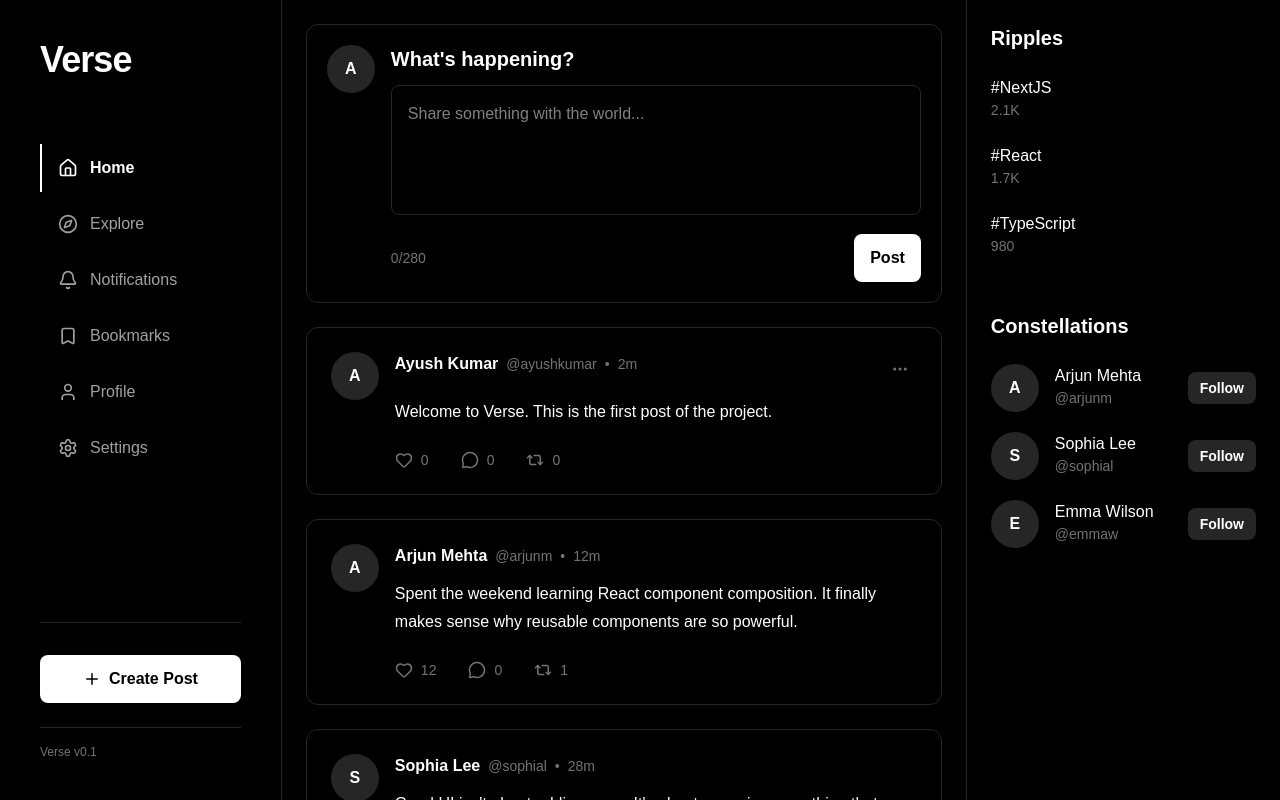
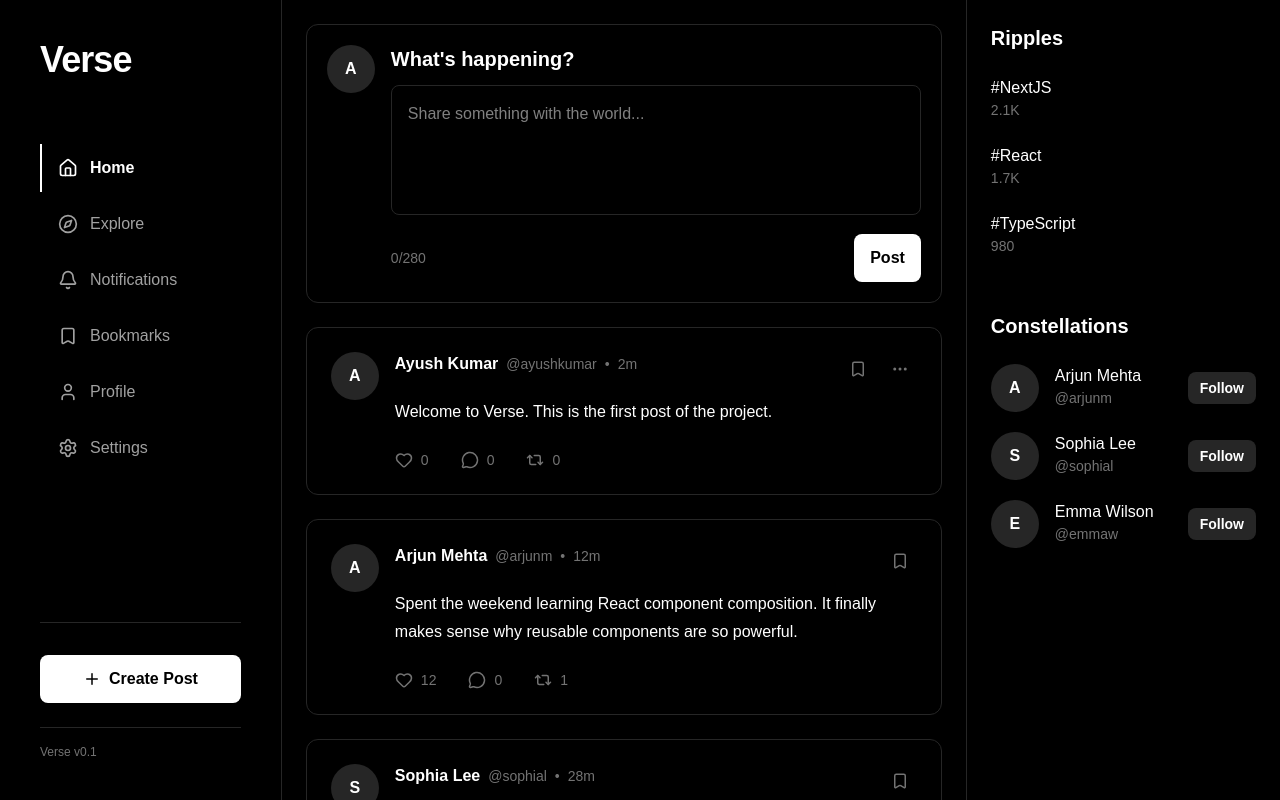
Before and after one commit to Ayushkumar20045/verse, a Next.js app: page / in a window 1280 px wide. Shown: the top 800 px of the page. Built offline with nearby package versions, Linux system fonts and the light colour scheme.

Commit message:
feat: implement bookmark system and introduce context foundation

```diff
--- a/app/layout.tsx
+++ b/app/layout.tsx
@@ -1,6 +1,9 @@
 import type { Metadata } from "next";
 import { Geist, Geist_Mono } from "next/font/google";
+
 import "./globals.css";
+
+import { PostsProvider } from "@/context/PostsContext";
 
 const geistSans = Geist({
   variable: "--font-geist-sans",
@@ -13,7 +16,7 @@ const geistMono = Geist_Mono({
 });
 
 export const metadata: Metadata = {
-  title: "Verse - A modern social platform ",
+  title: "Verse - A modern social platform",
   description:
     "A modern social platform for meaningful conversations and communities.",
 };
@@ -28,7 +31,11 @@ export default function RootLayout({
       lang="en"
       className={`${geistSans.variable} ${geistMono.variable} h-full antialiased`}
     >
-      <body className="min-h-full flex flex-col">{children}</body>
+      <body className="min-h-full flex flex-col">
+        <PostsProvider>
+          {children}
+        </PostsProvider>
+      </body>
     </html>
   );
 }
--- a/components/feed/PostCard.tsx
+++ b/components/feed/PostCard.tsx
@@ -2,6 +2,8 @@
 
 import { useState } from "react";
 import {
+  Bookmark,
+  BookmarkCheck,
   Heart,
   MessageCircle,
   MoreHorizontal,
@@ -21,6 +23,7 @@ import { Comment } from "@/types/comment";
 type PostCardProps = {
   post: Post;
   onLike: () => void;
+  onBookmark: () => void;
   onDelete: () => void;
   onEdit: (content: string) => void;
 };
@@ -28,6 +31,7 @@ type PostCardProps = {
 export default function PostCard({
   post,
   onLike,
+  onBookmark,
   onDelete,
   onEdit,
 }: PostCardProps) {
@@ -38,16 +42,15 @@ export default function PostCard({
     useState(false);
 
   const [isEditing, setIsEditing] = useState(false);
-  const [editedContent, setEditedContent] = useState(
-    post.content
-  );
+
+  const [editedContent, setEditedContent] =
+    useState(post.content);
 
   const [showComments, setShowComments] =
     useState(false);
 
-  const [comments, setComments] = useState<Comment[]>(
-    post.comments
-  );
+  const [comments, setComments] =
+    useState<Comment[]>(post.comments);
 
   function handleDeleteClick() {
     setIsMenuOpen(false);
@@ -70,7 +73,8 @@ export default function PostCard({
   }
 
   function handleSaveEdit() {
-    const trimmedContent = editedContent.trim();
+    const trimmedContent =
+      editedContent.trim();
 
     if (!trimmedContent) {
       return;
@@ -120,17 +124,19 @@ export default function PostCard({
     );
   }
 
-  function handleDeleteComment(commentId: number) {
+  function handleDeleteComment(
+    commentId: number
+  ) {
     setComments((previousComments) =>
       previousComments.filter(
-        (comment) => comment.id !== commentId
+        (comment) =>
+          comment.id !== commentId
       )
     );
   }
 
   return (
-    <>
-          <article className="rounded-xl border border-neutral-800 p-6 transition-colors hover:border-neutral-700">
+    <>      <article className="rounded-xl border border-neutral-800 p-6 transition-colors hover:border-neutral-700">
         <div className="flex items-start gap-4">
           <Avatar name={post.author} />
 
@@ -156,6 +162,21 @@ export default function PostCard({
                   </span>
                 </div>
               </div>
+
+              <div className="flex items-center gap-2">
+                <button
+                  onClick={onBookmark}
+                  className="rounded-full p-2 text-neutral-500 transition-colors hover:bg-neutral-900 hover:text-white"
+                >
+                  {post.isBookmarked ? (
+                    <BookmarkCheck
+                      size={18}
+                      className="text-white"
+                    />
+                  ) : (
+                    <Bookmark size={18} />
+                  )}
+                </button>
 
                 {isCurrentUser && (
                   <div className="relative">
@@ -189,6 +210,7 @@ export default function PostCard({
                     )}
                   </div>
                 )}
+              </div>
             </div>
 
             {isEditing ? (
@@ -260,9 +282,7 @@ export default function PostCard({
                   <span>{post.shares}</span>
                 </button>
               </div>
-            )}
-
-            {showComments && (
+            )}            {showComments && (
               <div className="mt-6">
                 <CommentComposer
                   onComment={handleAddComment}
--- a/components/layout/Feed.tsx
+++ b/components/layout/Feed.tsx
@@ -1,85 +1,35 @@
 "use client";
-
-import { useState } from "react";
 
 import PostComposer from "@/components/feed/PostComposer";
 import PostCard from "@/components/feed/PostCard";
-import { posts as initialPosts } from "@/lib/posts";
-import { Post } from "@/types/post";
+import { usePosts } from "@/context/PostsContext";
 
 export default function Feed() {
-  const [posts, setPosts] = useState<Post[]>(initialPosts);
+  const {
+    posts,
+    createPost,
+    likePost,
+    bookmarkPost,
+    deletePost,
+    editPost,
+  } = usePosts();
 
-  function handleCreatePost(content: string) {
-    const newPost: Post = {
-      id: Date.now(),
-      userId: "user-1",
-      author: "Ayush Kumar",
-      username: "@ayushkumar",
-      time: "Just now",
-      content,
-
-      likes: 0,
-      comments: [],
-      shares: 0,
-
-      isLiked: false,
-    };
-
-    setPosts((previousPosts) => [newPost, ...previousPosts]);
-  }
-
-  function handleLike(postId: number) {
-    setPosts((previousPosts) =>
-      previousPosts.map((post) => {
-        if (post.id !== postId) {
-          return post;
-        }
-
-        return {
-          ...post,
-          isLiked: !post.isLiked,
-          likes: post.isLiked
-            ? post.likes - 1
-            : post.likes + 1,
-        };
-      })
-    );
-  }
-
-  function handleDelete(postId: number) {
-    setPosts((previousPosts) =>
-      previousPosts.filter((post) => post.id !== postId)
-    );
-  }
-function handleEdit(postId: number, content: string) {
-  setPosts((previousPosts) =>
-    previousPosts.map((post) => {
-      if (post.id !== postId) {
-        return post;
-      }
-
-      return {
-        ...post,
-        content,
-        time: "Just now (edited)",
-      };
-    })
-  );
-}
   return (
     <main className="min-h-screen p-6">
-      <PostComposer onPost={handleCreatePost} />
+      <PostComposer onPost={createPost} />
 
       <section className="mt-6 space-y-6">
         {posts.map((post) => (
-<PostCard
-  key={post.id}
-  post={post}
-  onLike={() => handleLike(post.id)}
-  onDelete={() => handleDelete(post.id)}
-  onEdit={(content) => handleEdit(post.id, content)}
-/>
+          <PostCard
+            key={post.id}
+            post={post}
+            onLike={() => likePost(post.id)}
+            onBookmark={() => bookmarkPost(post.id)}
+            onDelete={() => deletePost(post.id)}
+            onEdit={(content) =>
+              editPost(post.id, content)
+            }
+          />
         ))}
       </section>
     </main>
--- /dev/null
+++ b/context/PostsContext.tsx
@@ -0,0 +1,226 @@
+"use client";
+
+import {
+  createContext,
+  ReactNode,
+  useContext,
+  useState,
+} from "react";
+
+import { posts as initialPosts } from "@/lib/posts";
+import { Comment } from "@/types/comment";
+import { Post } from "@/types/post";
+
+type PostsContextType = {
+  posts: Post[];
+
+  createPost: (content: string) => void;
+  likePost: (postId: number) => void;
+  bookmarkPost: (postId: number) => void;
+  deletePost: (postId: number) => void;
+  editPost: (postId: number, content: string) => void;
+
+  addComment: (
+    postId: number,
+    content: string
+  ) => void;
+
+  editComment: (
+    postId: number,
+    commentId: number,
+    content: string
+  ) => void;
+
+  deleteComment: (
+    postId: number,
+    commentId: number
+  ) => void;
+};
+
+const PostsContext =
+  createContext<PostsContextType | null>(null);
+
+export function PostsProvider({
+  children,
+}: {
+  children: ReactNode;
+}) {
+  const [posts, setPosts] =
+    useState<Post[]>(initialPosts);
+
+  function createPost(content: string) {
+    const newPost: Post = {
+      id: Date.now(),
+      userId: "user-1",
+      author: "Ayush Kumar",
+      username: "@ayushkumar",
+      time: "Just now",
+      content,
+
+      likes: 0,
+      comments: [],
+      shares: 0,
+
+      isLiked: false,
+      isBookmarked: false,
+    };
+
+    setPosts((previousPosts) => [
+      newPost,
+      ...previousPosts,
+    ]);
+  }
+
+  function likePost(postId: number) {
+    setPosts((previousPosts) =>
+      previousPosts.map((post) =>
+        post.id === postId
+          ? {
+              ...post,
+              isLiked: !post.isLiked,
+              likes: post.isLiked
+                ? post.likes - 1
+                : post.likes + 1,
+            }
+          : post
+      )
+    );
+  }
+
+  function bookmarkPost(postId: number) {
+    setPosts((previousPosts) =>
+      previousPosts.map((post) =>
+        post.id === postId
+          ? {
+              ...post,
+              isBookmarked: !post.isBookmarked,
+            }
+          : post
+      )
+    );
+  }
+
+  function deletePost(postId: number) {
+    setPosts((previousPosts) =>
+      previousPosts.filter(
+        (post) => post.id !== postId
+      )
+    );
+  }
+
+  function editPost(
+    postId: number,
+    content: string
+  ) {
+    setPosts((previousPosts) =>
+      previousPosts.map((post) =>
+        post.id === postId
+          ? {
+              ...post,
+              content,
+              time: "Just now (edited)",
+            }
+          : post
+      )
+    );
+  }
+
+  function addComment(
+    postId: number,
+    content: string
+  ) {
+    setPosts((previousPosts) =>
+      previousPosts.map((post) => {
+        if (post.id !== postId) return post;
+
+        const newComment: Comment = {
+          id: Date.now(),
+          userId: "user-1",
+          author: "Ayush Kumar",
+          username: "@ayushkumar",
+          content,
+          time: "Just now",
+        };
+
+        return {
+          ...post,
+          comments: [...post.comments, newComment],
+        };
+      })
+    );
+  }
+
+  function editComment(
+    postId: number,
+    commentId: number,
+    content: string
+  ) {
+    setPosts((previousPosts) =>
+      previousPosts.map((post) => {
+        if (post.id !== postId) return post;
+
+        return {
+          ...post,
+          comments: post.comments.map((comment) =>
+            comment.id === commentId
+              ? {
+                  ...comment,
+                  content,
+                  time: "Just now (edited)",
+                }
+              : comment
+          ),
+        };
+      })
+    );
+  }
+
+  function deleteComment(
+    postId: number,
+    commentId: number
+  ) {
+    setPosts((previousPosts) =>
+      previousPosts.map((post) => {
+        if (post.id !== postId) return post;
+
+        return {
+          ...post,
+          comments: post.comments.filter(
+            (comment) =>
+              comment.id !== commentId
+          ),
+        };
+      })
+    );
+  }
+
+  return (
+    <PostsContext.Provider
+      value={{
+        posts,
+        createPost,
+        likePost,
+        bookmarkPost,
+        deletePost,
+        editPost,
+        addComment,
+        editComment,
+        deleteComment,
+      }}
+    >
+      {children}
+    </PostsContext.Provider>
+  );
+}
+
+export function usePosts() {
+  const context = useContext(PostsContext);
+
+  if (!context) {
+    throw new Error(
+      "usePosts must be used within a PostsProvider."
+    );
+  }
+
+  return context;
+}
--- a/lib/posts.ts
+++ b/lib/posts.ts
@@ -14,6 +14,7 @@ export const posts: Post[] = [
     shares: 0,
 
     isLiked: false,
+    isBookmarked: false,
   },
   {
     id: 2,
@@ -29,6 +30,7 @@ export const posts: Post[] = [
     shares: 1,
 
     isLiked: false,
+    isBookmarked: false,
   },
   {
     id: 3,
@@ -44,6 +46,7 @@ export const posts: Post[] = [
     shares: 2,
 
     isLiked: false,
+    isBookmarked: false,
   },
   {
     id: 4,
@@ -59,5 +62,6 @@ export const posts: Post[] = [
     shares: 0,
 
     isLiked: false,
+    isBookmarked: false,
   },
 ];
--- a/types/post.ts
+++ b/types/post.ts
@@ -1,4 +1,4 @@
-import { Comment } from "./comment";
+import { Comment } from "@/types/comment";
 
 export type Post = {
   id: number;
@@ -17,4 +17,6 @@ export type Post = {
   shares: number;
 
   isLiked: boolean;
+
+  isBookmarked: boolean;
 };
```
Also changed, not shown: 2 other files (tests, documents, lock files or other folders). Lines whose indentation alone changed are shown as unchanged.
